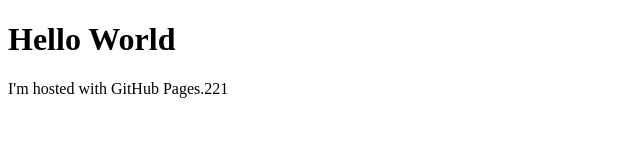
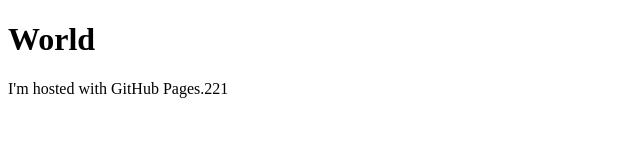
Before and after one commit to 342th/qbrep.github.io, a plain HTML site: page index.html in a window 1280 px wide. Shown: the whole page, without its empty margins (0-640 px from the left). Drawn offline with Linux system fonts and the light colour scheme.

Commit message:
Update index.html

```diff
--- a/index.html
+++ b/index.html
@@ -1,7 +1,7 @@
 <!DOCTYPE html>
 <html>
 <body>
-<h1>Hello World</h1>
+<h1>World</h1>
 <p>I'm hosted with GitHub Pages.221</p>
 </body>
 </html>
```
